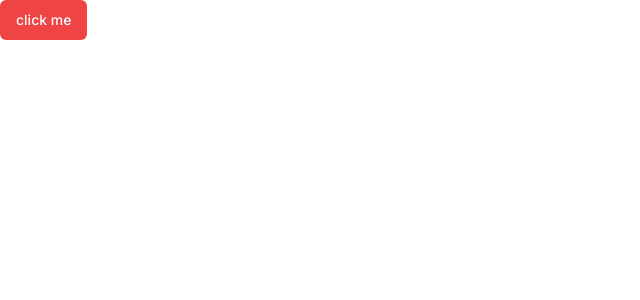
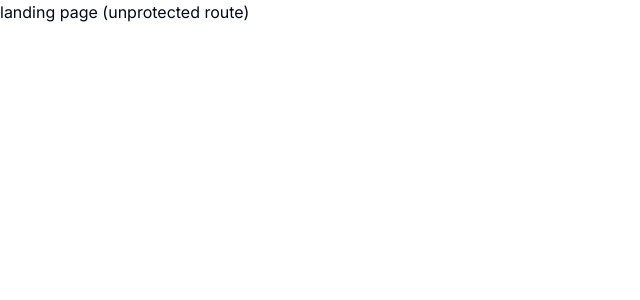
Before and after one commit to Stroller15/ThinkNova, a Next.js app: page / in a window 1280 px wide. Shown: the top 300 px of the page, without its empty margins (0-640 px from the left). Built offline with nearby package versions, Linux system fonts and the light colour scheme.

Commit message:
feat: :art: setup folder structure of code
setup folder structure of code for dashboard, layout, protected or unprotected route

```diff
--- /dev/null
+++ b/app/(dashboard)/(routes)/dashboard/page.tsx
@@ -0,0 +1,9 @@
+import { FC } from 'react'
+
+
+
+const page: FC = ({}) => {
+  return <div>this is dashboard page</div>
+}
+
+export default page
--- /dev/null
+++ b/app/(landing)/page.tsx
@@ -0,0 +1,9 @@
+import { FC } from 'react'
+
+
+
+const page: FC = ({}) => {
+  return <div>landing page (unprotected route)</div>
+}
+
+export default page
--- a/app/globals.css
+++ b/app/globals.css
@@ -1,6 +1,12 @@
 @tailwind base;
 @tailwind components;
 @tailwind utilities;
+
+html,
+body,
+:root {
+  height: 100%;
+}
 
 @layer base {
   :root {
--- a/app/page.tsx
+++ /dev/null
@@ -1,7 +0,0 @@
-import { Button } from "@/components/ui/button";
-
-export default function Home() {
-  return (
-    <Button variant="destructive">click me</Button>
-  )
-}
```
